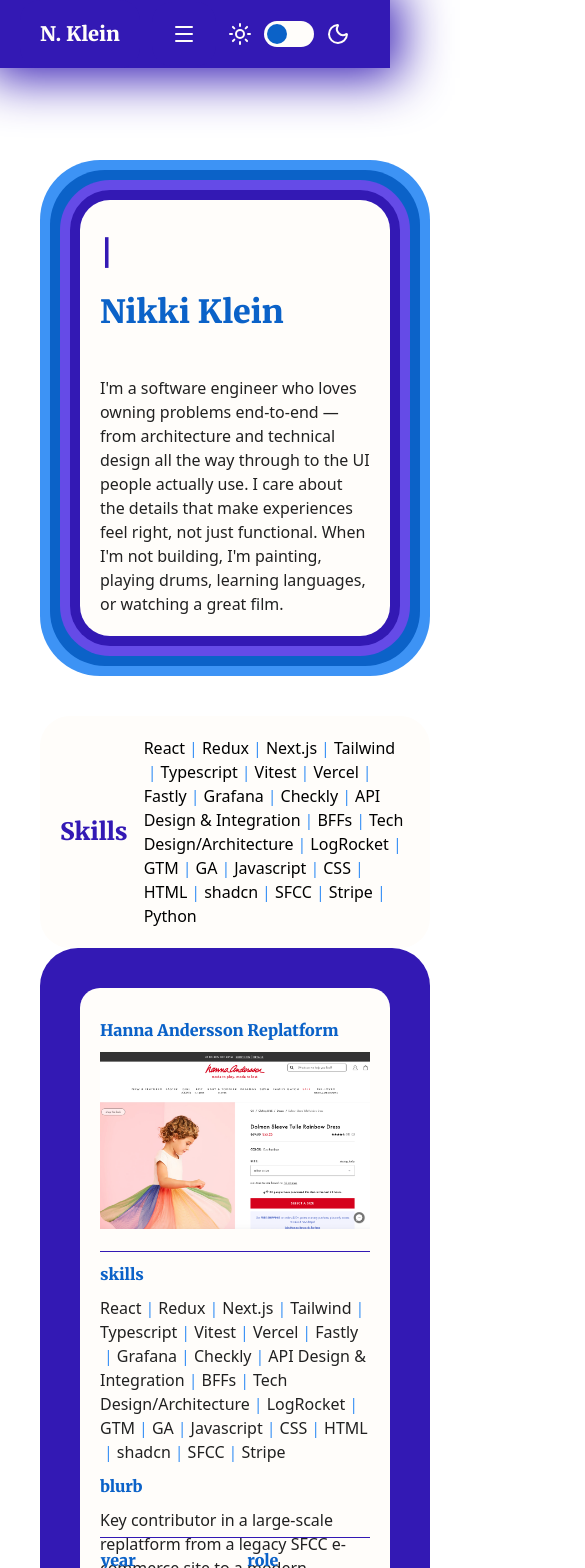
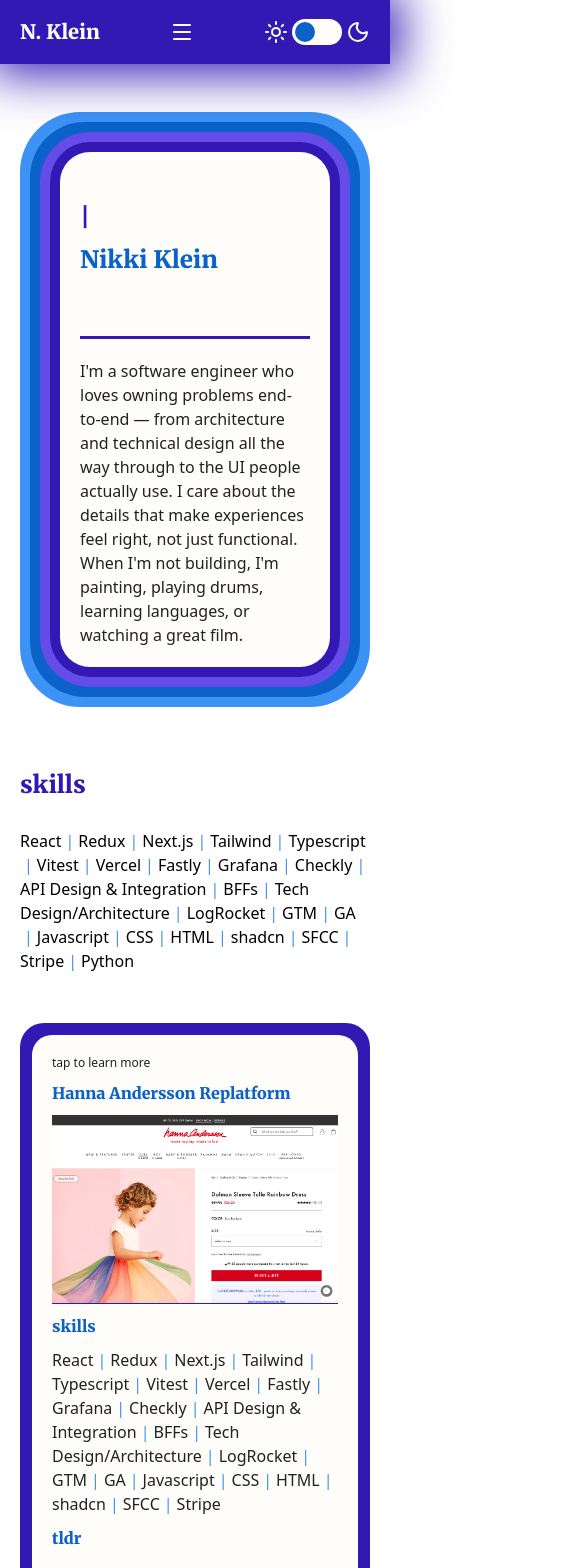
Before and after one commit to kleinlikecalvin/klein_like_calvin_next, a Next.js app: page / in a window 390 px wide. Shown: the top 1568 px of the page, 585 px wide, since content can reach past the window. Built offline with nearby package versions, Linux system fonts and the light colour scheme.

Commit message:
Changes to support mobile

```diff
--- a/app/components/DisplayModeToggle.tsx
+++ b/app/components/DisplayModeToggle.tsx
@@ -19,7 +19,7 @@ export default function DisplayModeToggle() {
 
   return (
     <div className="DisplayModeToggle flex items-center">
-      <Sun className="mr-3" />
+      <Sun className="mr-1" />
       <label className="relative inline-block h-6.5 w-12.5">
         <input
           className="toggle peer h-full w-full"
@@ -35,7 +35,7 @@ export default function DisplayModeToggle() {
           )}
         ></span>
       </label>
-      <Moon className="ml-3" />
+      <Moon className="ml-1" />
     </div>
   );
 }
--- a/app/components/MobileNavTrigger.tsx
+++ b/app/components/MobileNavTrigger.tsx
@@ -9,7 +9,7 @@ export default function MobileNavTrigger({
 }) {
   return (
     <button
-      className="mobile-menu-trigger lg:hidden"
+      className="mobile-menu-trigger px-0 lg:hidden"
       aria-label={showMobileMenu ? "Open Menu." : "Close Menu."}
       onClick={onClick}
     >
--- a/app/components/MultiColorContainer.tsx
+++ b/app/components/MultiColorContainer.tsx
@@ -8,7 +8,7 @@ export default function MultiColorContainer({
   children: ReactNode;
 }) {
   return (
-    <div className="MultiColorContainer border-one multi-color-container bg-accent-one my-10 rounded-[60px] hover:shadow-[0_0_0_60px_var(--color-accent-one)]">
+    <div className="MultiColorContainer border-one multi-color-container bg-accent-one rounded-[60px] hover:shadow-[0_0_0_60px_var(--color-accent-one)]">
       <div className="border-two multi-color-container bg-special-two rounded-[55px] hover:shadow-[0_0_0_45px_var(--color-special-two)]">
         <div className="border-three multi-color-container bg-accent-two rounded-[50px] hover:shadow-[0_0_0_30px_var(--color-accent-two)]">
           <div className="border-four multi-color-container bg-special-one rounded-[40px] hover:shadow-[0_0_0_15px_var(--color-special-one)]">
--- a/app/components/Nav.tsx
+++ b/app/components/Nav.tsx
@@ -12,7 +12,7 @@ export default function Nav() {
 
   return (
     <nav className="Nav bg-special-one text-background fixed top-0 right-0 left-0 z-10 shadow-[0_0_50px_10px_var(--color-special-one)]">
-      <div className="pl-half pr-full flex items-center justify-between">
+      <div className="px-half flex items-center justify-between">
         <NavLogo />
         <MobileNavTrigger
           showMobileMenu={showMobileMenu}
--- a/app/components/NavLogo.tsx
+++ b/app/components/NavLogo.tsx
@@ -1,7 +1,11 @@
 import { useTheme } from "next-themes";
 import { useEffect, useRef } from "react";
 
-// TODO: Resolve animation on navigation
+/**
+ * TODO:
+ * Resolve animation on navigation.
+ * Remove scale from mobile (confirm the change already made)
+ * */
 
 export default function NavLogo() {
   const { resolvedTheme } = useTheme();
@@ -23,7 +27,7 @@ export default function NavLogo() {
     <a
       ref={logoRef}
       href="/"
-      className="pseudo-logo font-headers scale m-0 w-fit text-xl transition-transform duration-300 ease-in-out lg:text-3xl"
+      className="NavLogo font-headers lg:scale m-0 w-fit text-xl transition-transform duration-300 ease-in-out max-md:p-0 lg:text-3xl"
       aria-label="Navigates to home page."
     >
       N. Klein
--- a/app/components/Projects/ProjectOverview.tsx
+++ b/app/components/Projects/ProjectOverview.tsx
@@ -3,8 +3,8 @@ import ProjectOverviewCard from "./ProjectOverviewCard";
 
 export default function ProjectOverview() {
   return (
-    <section className="ProjectOverview bg-special-one rounded-[38px] p-10">
-      <div className="cards-container grid-cols-1 lg:grid-cols-2 gap-10 grid">
+    <section className="ProjectOverview bg-special-one rounded-3xl p-3 lg:rounded-[38px] lg:p-10">
+      <div className="cards-container grid grid-cols-1 gap-10 lg:grid-cols-2">
         {projectsData.slice(0, 2).map((project) => {
           return <ProjectOverviewCard project={project} key={project.id} />;
         })}
@@ -13,7 +13,7 @@ export default function ProjectOverview() {
         // TODO switch this to scale like the rest of them
         <a
           href="/all-projects"
-          className="mt-11 text-lg font-medium text-center w-max mx-auto bg-background text-special-one hover:bg-special-one border-2 hover:text-background"
+          className="bg-background text-special-one hover:bg-special-one hover:text-background mx-auto mt-11 w-max border-2 text-center text-lg font-medium"
         >
           view more projects
         </a>
--- a/app/components/landing/Blurb.tsx
+++ b/app/components/landing/Blurb.tsx
@@ -4,12 +4,9 @@ import GreetingWriter from "./GreetingWriter";
 export default function Blurb() {
   return (
     <MultiColorContainer>
-      <section className="Blurb multi-color-child m-0 mx-auto grid gap-5 grid-cols-[1fr_3px_1fr] max-lg:flex max-lg:flex-wrap items-center">
-        <h2 className="greeting-container">
-          <GreetingWriter />
-          <span className="block special">Nikki Klein</span>
-        </h2>
-        <hr className="w-0.75 h-full bg-special-one m-0 border-none" />
+      <section className="Blurb multi-color-child m-0 mx-auto grid items-center gap-5 max-lg:grid-rows-[0.5fr_3px_1fr] lg:grid-cols-[1fr_3px_1fr]">
+        <GreetingWriter />
+        <hr className="bg-special-one m-0 h-0.75 w-full border-none lg:h-full lg:w-0.75" />
         <p className="about text-foreground">
           I'm a software engineer who loves owning problems end-to-end — from
           architecture and technical design all the way through to the UI people
--- a/app/components/landing/Contact.tsx
+++ b/app/components/landing/Contact.tsx
@@ -4,14 +4,14 @@ import MultiColorContainer from "../MultiColorContainer";
 export default function Contact() {
   return (
     <MultiColorContainer>
-      <section className="Contact multi-color-child flex items-center justify-evenly gap-5">
+      <section className="Contact multi-color-child flex flex-col items-center justify-evenly gap-5 lg:flex-row">
         <h2>Follow me</h2>
-        <div className="links-container flex justify-center items-center gap-5 p-5 text-center">
+        <div className="links-container flex flex-col items-center justify-center gap-5 p-5 text-center lg:flex-row">
           {contactInfoData.map((obj) => {
             return (
               <a
                 href={obj.url}
-                className="button-link w-37.5 scale"
+                className="button-link scale w-37.5 font-bold"
                 target="_blank"
                 rel="noreferrer noopener"
                 key={obj.displayValue}
--- a/app/components/landing/GreetingWriter.tsx
+++ b/app/components/landing/GreetingWriter.tsx
@@ -20,7 +20,7 @@ export default function GreetingWriter() {
       } else {
         setDisplayedText("");
         setCurrentGreetingIndex(
-          (prevIndex) => (prevIndex + 1) % greetings.length,
+          (prevIndex) => (prevIndex + 1) % greetings.length
         );
       }
     }, SPEED);
@@ -29,9 +29,10 @@ export default function GreetingWriter() {
   }, [currentGreetingIndex]);
 
   return (
-    <span className="GreetingWriter block">
+    <h2 className="GreetingWriter max-md:text-2xl">
       <span>{displayedText}</span>
       <span className="blink">|</span>
-    </span>
+      <span className="special block">Nikki Klein</span>
+    </h2>
   );
 }
--- a/app/components/projects/ProjectOverviewCard.tsx
+++ b/app/components/projects/ProjectOverviewCard.tsx
@@ -16,14 +16,15 @@ export default function ProjectOverviewCard({
   return (
     <a
       href={`/project?id=${id}`}
-      className={`ProjectOverviewCard rounded-[20px] p-half bg-background text-foreground scale ${classes}`}
+      className={`ProjectOverviewCard p-half bg-background text-foreground scale rounded-[20px] ${classes}`}
       aria-label="View full project details."
     >
+      <p className="text-xs lg:hidden">tap to learn more</p>
       <p className="special">{title}</p>
       {preview.thumbnail.src && (
-        <div className="image-container h-50 overflow-hidden border-b-special-one border-b">
+        <div className="image-container border-b-special-one overflow-hidden border-b lg:h-50">
           <Image
-            className="w-full h-auto mx-auto"
+            className="mx-auto h-auto w-full"
             src={preview.thumbnail.src}
             alt={preview.thumbnail.alt}
             height={preview.thumbnail.height}
@@ -32,17 +33,17 @@ export default function ProjectOverviewCard({
           />
         </div>
       )}
-      <div className="info h-69 pb-half border-b border-b-special-one">
+      <div className="info pb-half border-b-special-one border-b lg:h-69">
         <div className="skills">
           <p className="special">skills</p>
           <Skills skills={skills} />
         </div>
-        <div className="blurb">
-          <p className="special">blurb</p>
-          <p className="blurb">{preview.blurb}</p>
+        <div className="tldr">
+          <p className="special">tldr</p>
+          <p className="tldr">{preview.tldr}</p>
         </div>
       </div>
-      <div className="stats h-20 flex gap-5 items-start justify-evenly text-center">
+      <div className="stats flex items-start justify-evenly gap-5 text-center lg:h-20">
         <div className="year stat">
           <p className="special">year</p>
           <p className="text-sm">{year}</p>
--- a/app/layout.tsx
+++ b/app/layout.tsx
@@ -24,7 +24,7 @@ export default function RootLayout({
   return (
     <html lang="en" suppressHydrationWarning>
       <body
-        className={`${merriweather.variable} m-0 text-base max-w-300 mt-40 mb-12.5 mx-auto antialiased`}
+        className={`${merriweather.variable} m-0 mx-auto mt-28 mb-12.5 max-w-300 text-base antialiased lg:mt-40`}
       >
         <ThemeProvider attribute="class">
           <Nav />
--- a/app/page.tsx
+++ b/app/page.tsx
@@ -10,11 +10,11 @@ export default function LandingPage() {
   ];
 
   return (
-    <main className="LandingPage w-full max-lg:mx-10 lg:grid lg:gap-12.5">
+    <main className="LandingPage mx-5 grid gap-12.5 lg:mx-0 lg:gap-20">
       <Blurb />
       {/* TODO figure out why the bg-color is slightly different in dark mode. Also spacing is off */}
-      <section className="skills multi-color-child flex items-center gap-4">
-        <h3>Skills</h3>
+      <section className="skills flex flex-col gap-4 lg:flex-row lg:items-center">
+        <h3>skills</h3>
         <Skills skills={allSkills} />
       </section>
       <ProjectOverview />
```
